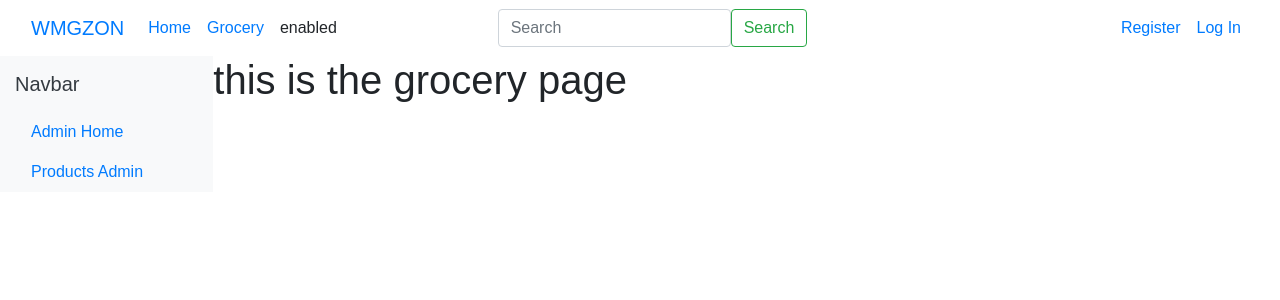
After one commit to danilofonsecabs/WM278-Assignment-1, a Flask app: template wmgzon/templates/admin/add_grocery_information.html in a window 1280 px wide. The commit adds this page. Shown: the top 300 px of the page. Run offline with Flask 3, Linux system fonts and the light colour scheme; the template is opened without the code that fills it, so the values that code supplies are empty.

```diff
--- /dev/null
+++ b/wmgzon/templates/admin/add_grocery_information.html
@@ -0,0 +1,19 @@
+{% extends 'base.html' %}
+
+{% block content %}
+
+<link rel="stylesheet" href="static/style.css">
+<div class="container-fluid">
+
+  <div class="row">
+    <!-- Vertical Navbar -->
+    <nav class="col-md-2 d-flex flex-column bg-light text-dark">
+      <h5 class="my-3">Navbar</h5>
+      <a href="{{ url_for('adminpage.admin_home') }}" class="nav-link">Admin Home</a>
+      <a href="{{ url_for('adminpage.view_products_admin') }}" class="nav-link">Products Admin</a>
+    </nav>
+
+    <h1> this is the grocery page</h1>
+   </div> <!-- End of Row -->
+</div> <!-- End of Container -->
+{% endblock %}
```
Also changed, not shown: wmgzon/admin_page.py (+20 -3 lines), wmgzon/templates/admin/add_product.html (+1 -15 lines), instance/wmgzon.sqlite.
